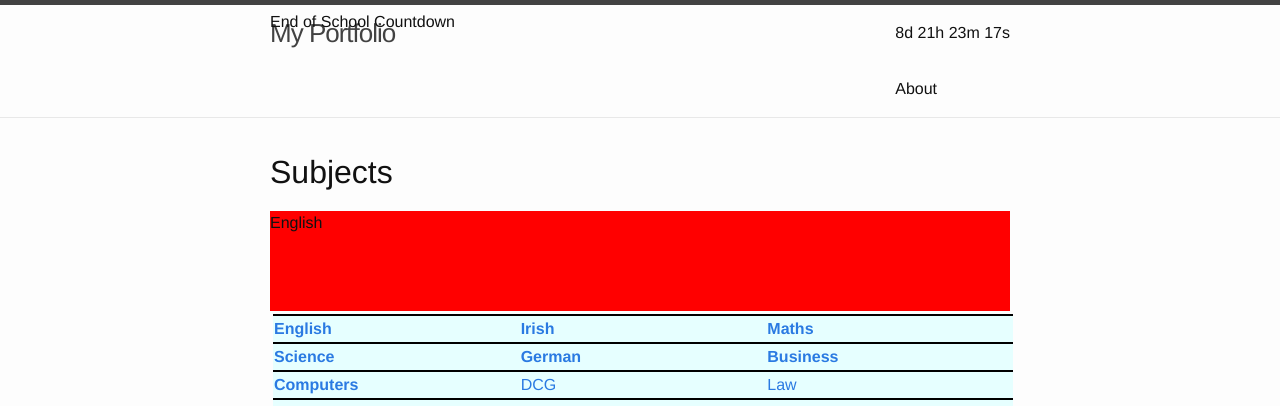
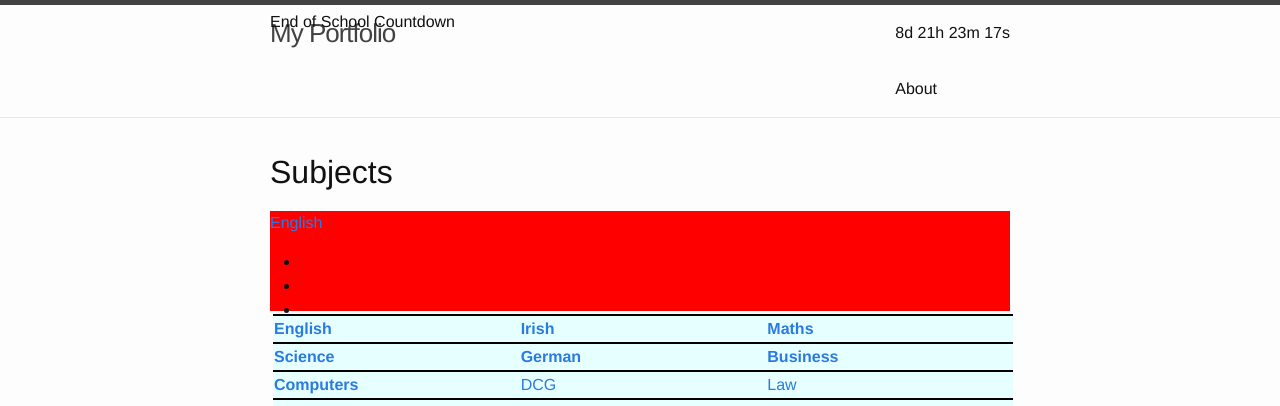
Before and after one commit to cstopes/cstopes.github.io, a Jekyll site: the page built from index.html, in a window 1280 px wide. Shown: the top 406 px of the page. Built offline with Jekyll 4.4.1, drawn with Linux system fonts in a browser that asks for light colours.

Commit message:
Update index.html

```diff
--- a/index.html
+++ b/index.html
@@ -6,7 +6,16 @@ layout: default
   <div class = "home">
   <h1>Subjects</h1>
     <div class = "subBox">
-      <p>English<p>
+      <div class = "subBox_subject">
+        <p><a class = "subjectTitle" href = "/2017/04/04/english.html" target = "_blank">English</a><p>
+      </div>
+      <div class = "subBox_examples">
+        <ul>
+          <li></li>
+          <li></li>
+          <li></li>
+        </ul>
+      </div>
     </div>
     <div>
     <table>
```
